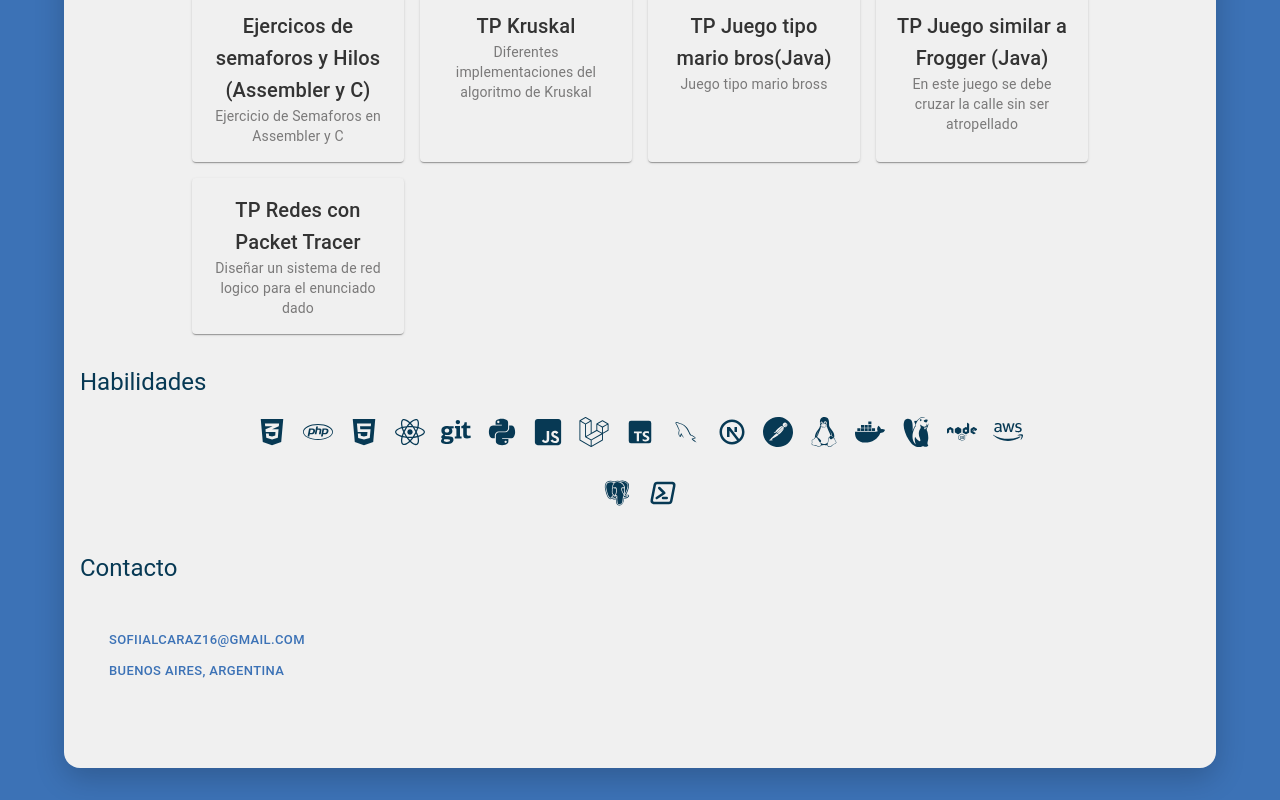
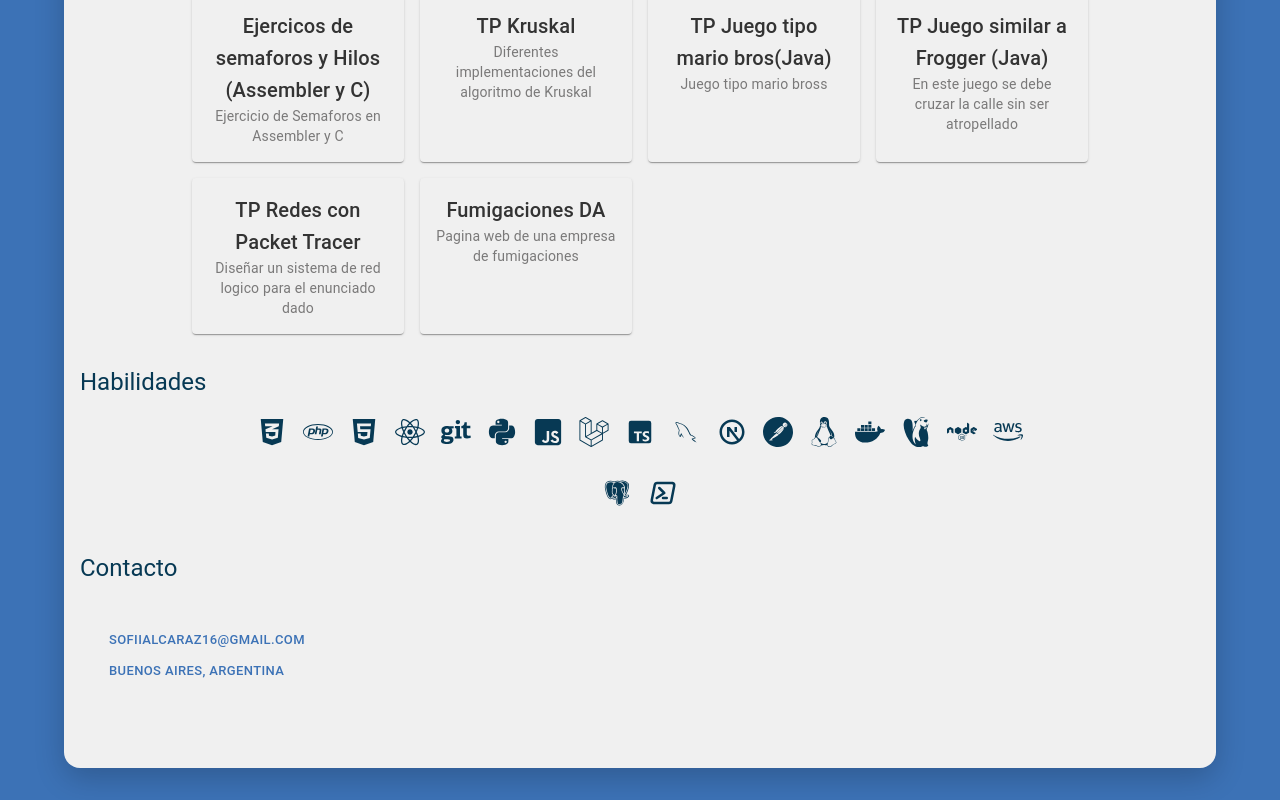
Before and after one commit to sofiAlcaraz/PortafolioReactJS, a React (Vite) app: page / in a window 1280 px wide. Shown: the part 1199-1999 px from the top of the page. Built offline with nearby package versions, Linux system fonts and the light colour scheme; grey boxes are pictures that could not be loaded; some icons are missing.

Commit message:
add project to section projects

```diff
--- a/src/components/Projects.jsx
+++ b/src/components/Projects.jsx
@@ -117,10 +117,16 @@ const cards = [
     url: "https://gitlab.com/jossevillacorta/alcaraz-pagano-villacorta-tp-p1",
   },
   {
-    id: 17,
+    id: 18,
     title: "TP Redes con Packet Tracer",
     description: "Diseñar un sistema de red logico para el enunciado dado",
     url: "https://gitlab.com/sofiialcaraz16/tp-redes/-/blob/main/tp_redes.pdf",
+  },
+  {
+    id: 19,
+    title: "Fumigaciones DA",
+    description: "Pagina web de una empresa de fumigaciones",
+    url: "https://github.com/sofiAlcaraz/Fumigaciones-DA",
   },
 ];
 
```
